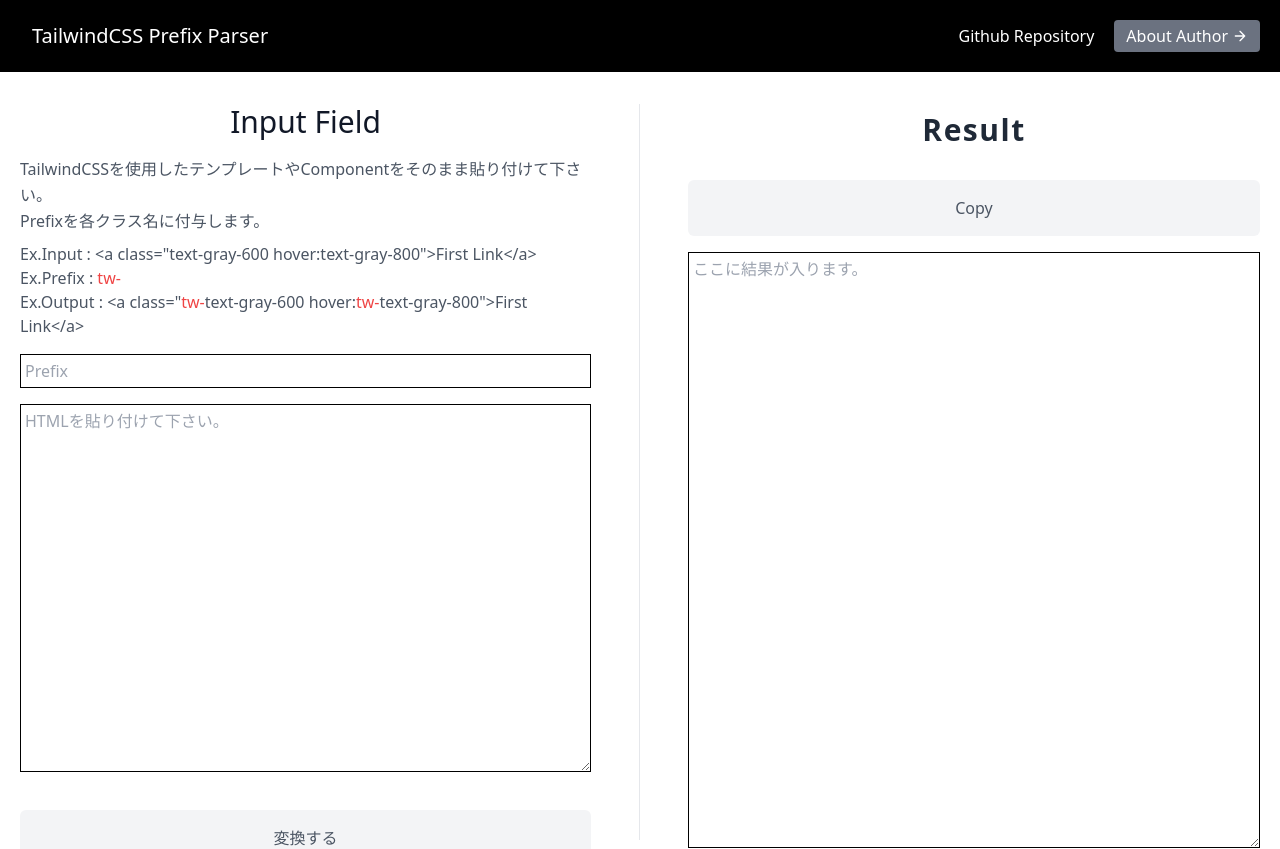
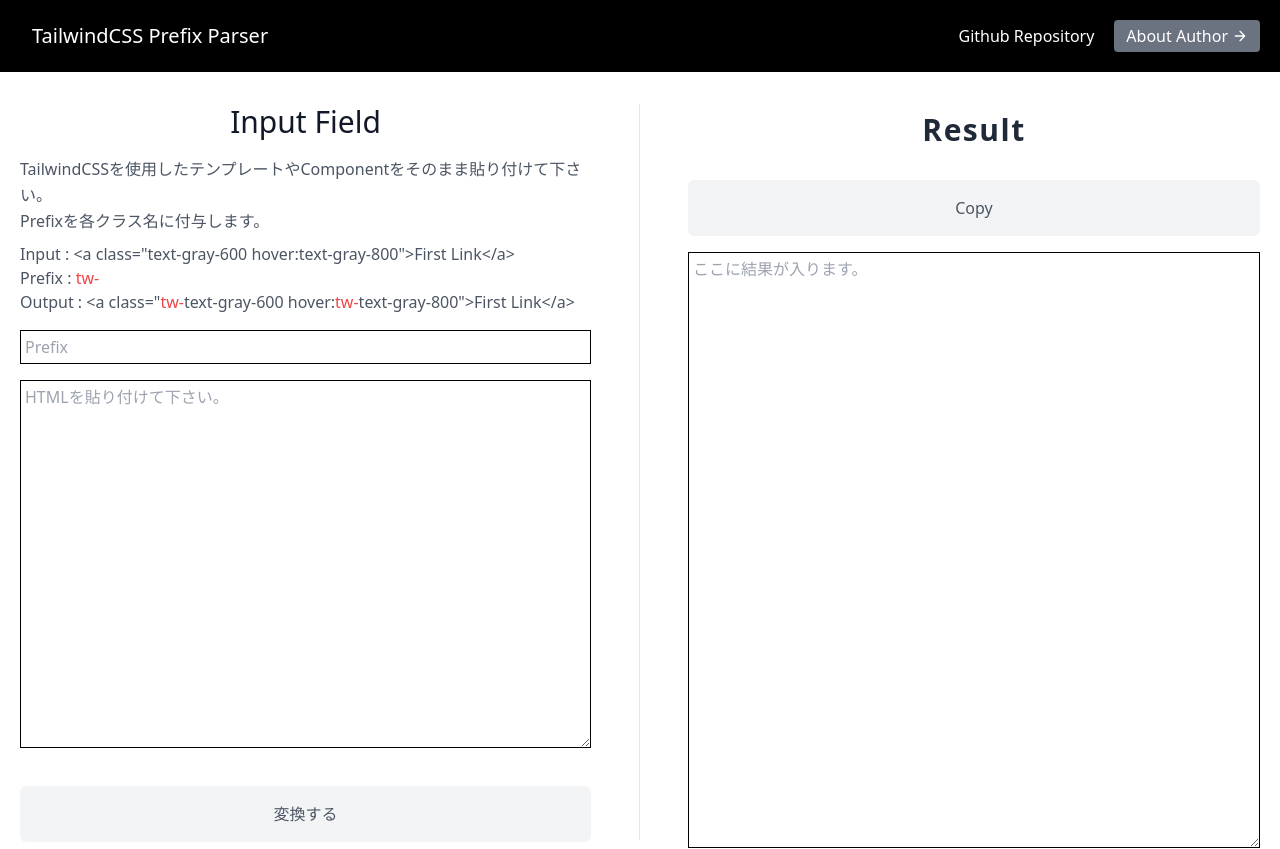
Before and after one commit to niiharamegumu/TailwindCSSPrefixParser, a Next.js app: page / in a window 1280 px wide. Shown: the top 849 px of the page. Built offline with nearby package versions, Linux system fonts and the light colour scheme.

Commit message:
update--text

```diff
--- a/components/ParseSection.tsx
+++ b/components/ParseSection.tsx
@@ -44,16 +44,16 @@
             Prefixを各クラス名に付与します。
           </p>
           <p>
-            Ex.Input :{" "}
+            Input :{" "}
             <span>
               {'<a class="text-gray-600 hover:text-gray-800">First Link</a>'}
             </span>
           </p>
           <p>
-            Ex.Prefix : <span className="text-red-500">tw-</span>
+            Prefix : <span className="text-red-500">tw-</span>
           </p>
           <p className="mb-4">
-            Ex.Output : <span>{'<a class="'}</span>
+            Output : <span>{'<a class="'}</span>
             <span className="text-red-500">{"tw-"}</span>
             <span>{"text-gray-600 hover:"}</span>
             <span className="text-red-500">{"tw-"}</span>
```
